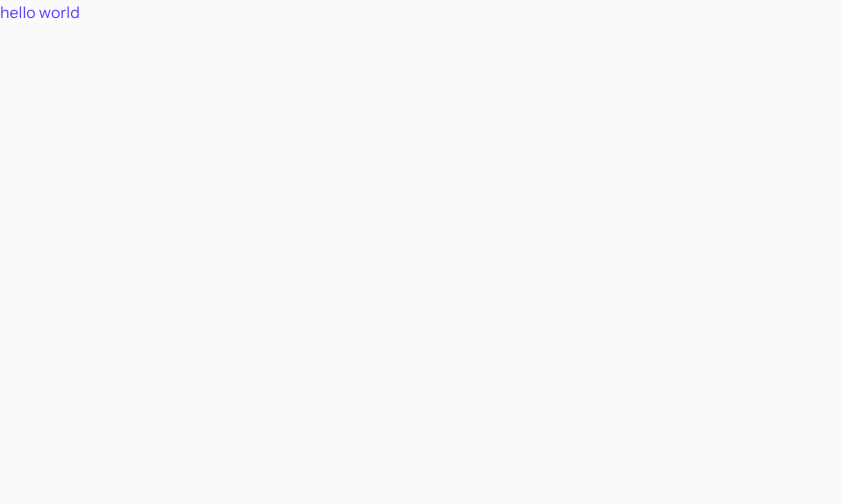
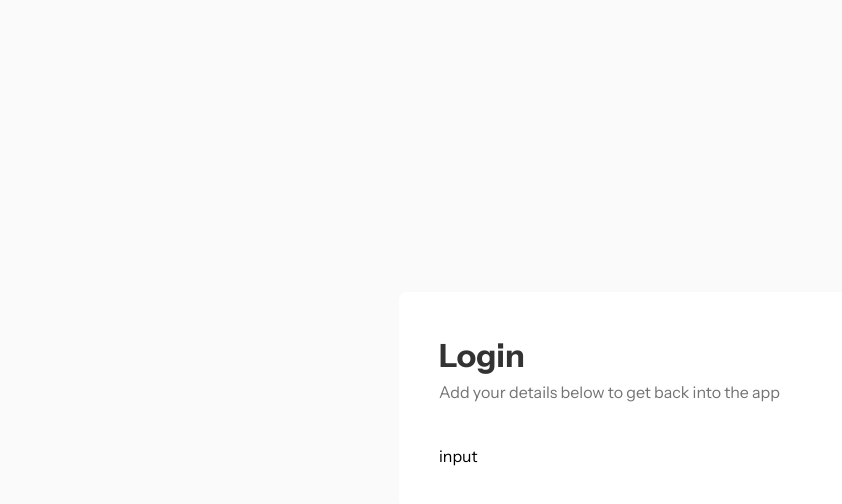
Before and after one commit to eddyzera/devlinks-frontend, a Next.js app: page / in a window 1280 px wide. Shown: the top 504 px of the page, without its empty margins (0-842 px from the left). Built offline with nearby package versions, Linux system fonts and the light colour scheme.

Commit message:
feat: login page

```diff
--- a/src/pages/index.tsx
+++ b/src/pages/index.tsx
@@ -1,7 +1,22 @@
+import { Card } from '@/components/Card'
+import { Form } from '@/components/Form'
+
 export default function Home() {
   return (
-    <div>
-      <h1 className="text-dark-purple">hello world</h1>
-    </div>
+    <section className="h-screen w-full max-w-max-w-482 m-auto flex items-center justify-center">
+      <Card.Root className="w-full">
+        <Form.Root>
+          <div className="mb-10">
+            <h2 className="text-dark-gray text-text-32 font-bold leading-line-150">
+              Login
+            </h2>
+            <p className="text-middle-gray">
+              Add your details below to get back into the app
+            </p>
+          </div>
+          <div>input</div>
+        </Form.Root>
+      </Card.Root>
+    </section>
   )
 }
```
